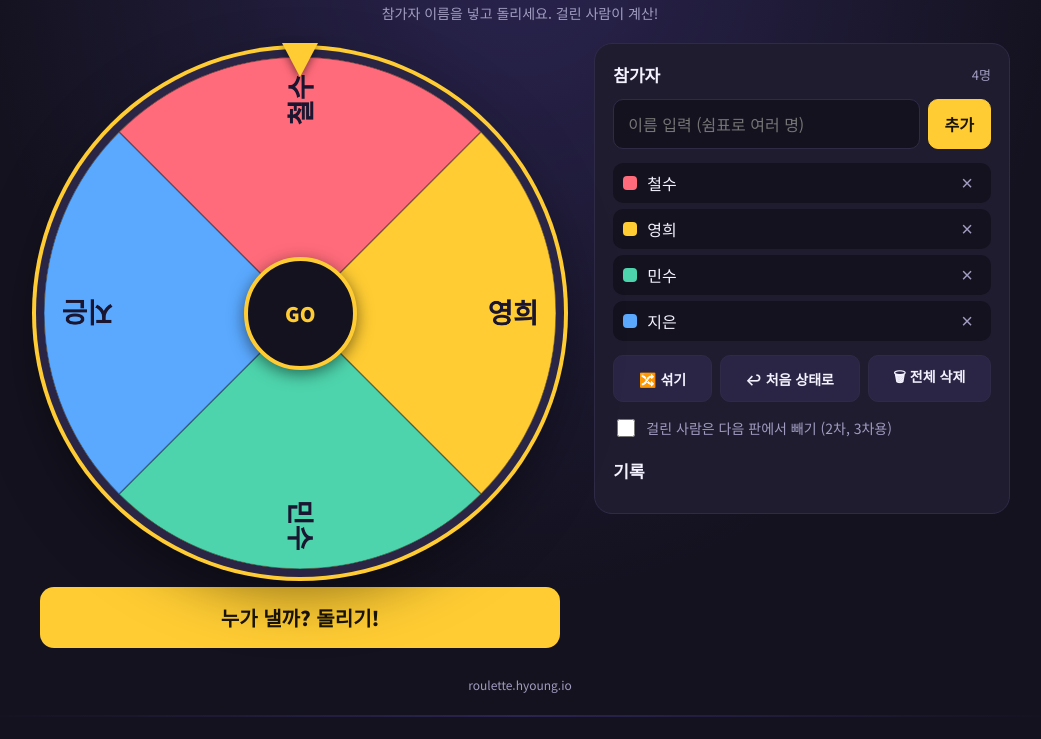
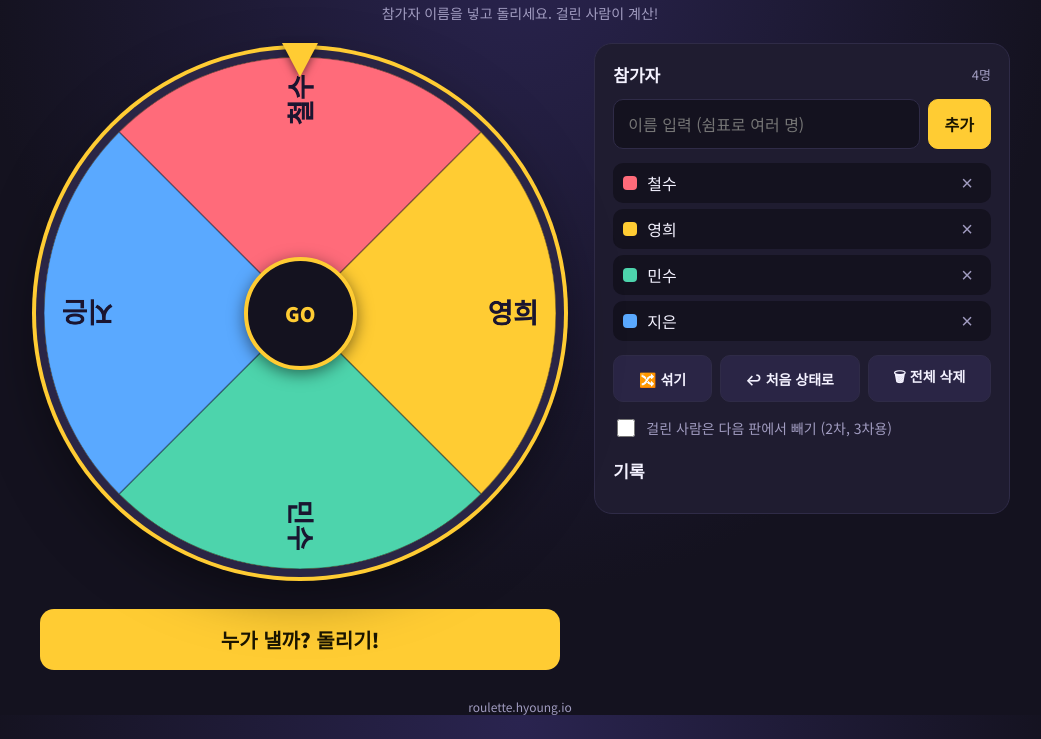
Before and after one commit to forwardyoung/hyoung.io, a plain HTML site: page index.html in a window 1280 px wide. Shown: the part 85-824 px from the top of the page, without its empty margins (120-1161 px from the left). Before the commit the page ends 802 px from the top, so only its background shows below. Drawn offline with Linux system fonts and the light colour scheme.

Commit message:
Add space between wheel and spin button
Co-Authored-By: Claude Opus 5.5 <noreply@anthropic.com>

```diff
--- a/index.html
+++ b/index.html
@@ -43,7 +43,7 @@
     main { grid-template-columns: 1.3fr 1fr; align-items: start; }
   }
 
-  .wheel-wrap { display: flex; flex-direction: column; align-items: center; gap: 18px; }
+  .wheel-wrap { display: flex; flex-direction: column; align-items: center; gap: 40px; }
   .wheel {
     position: relative;
     width: min(calc(100% - 28px), 520px, 70vh);
```
